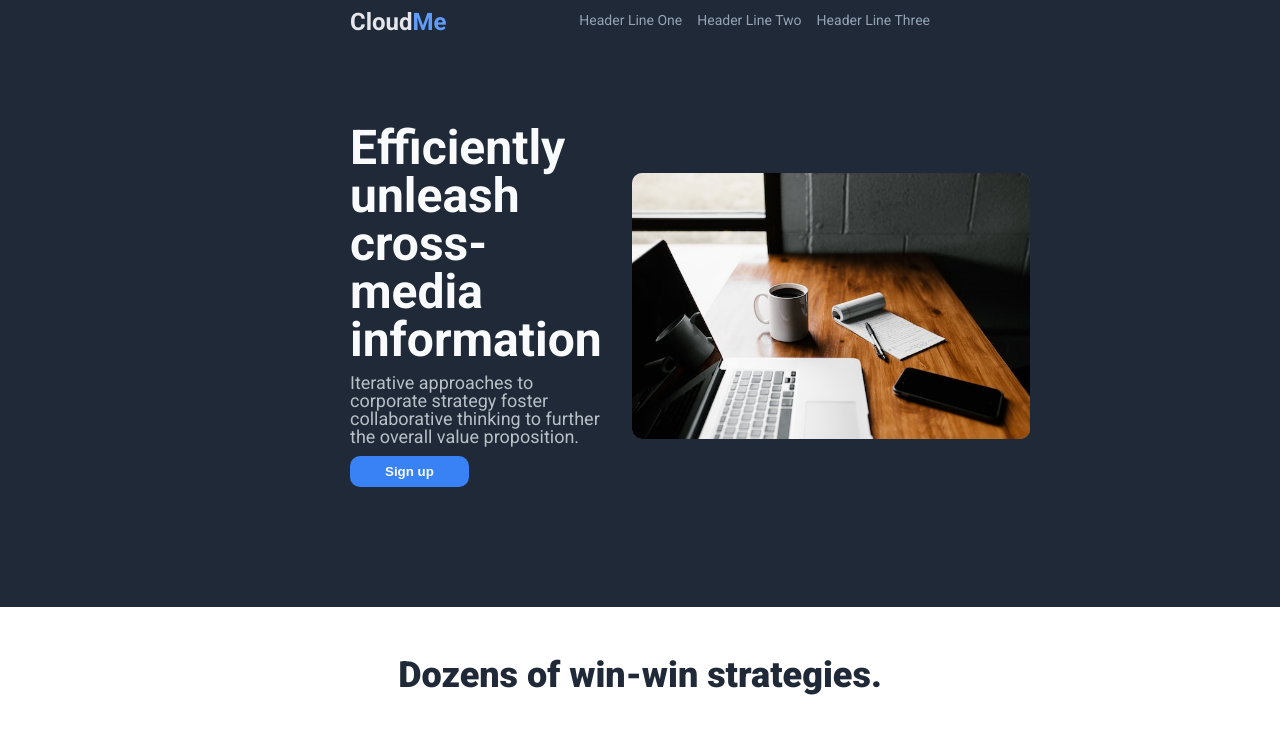
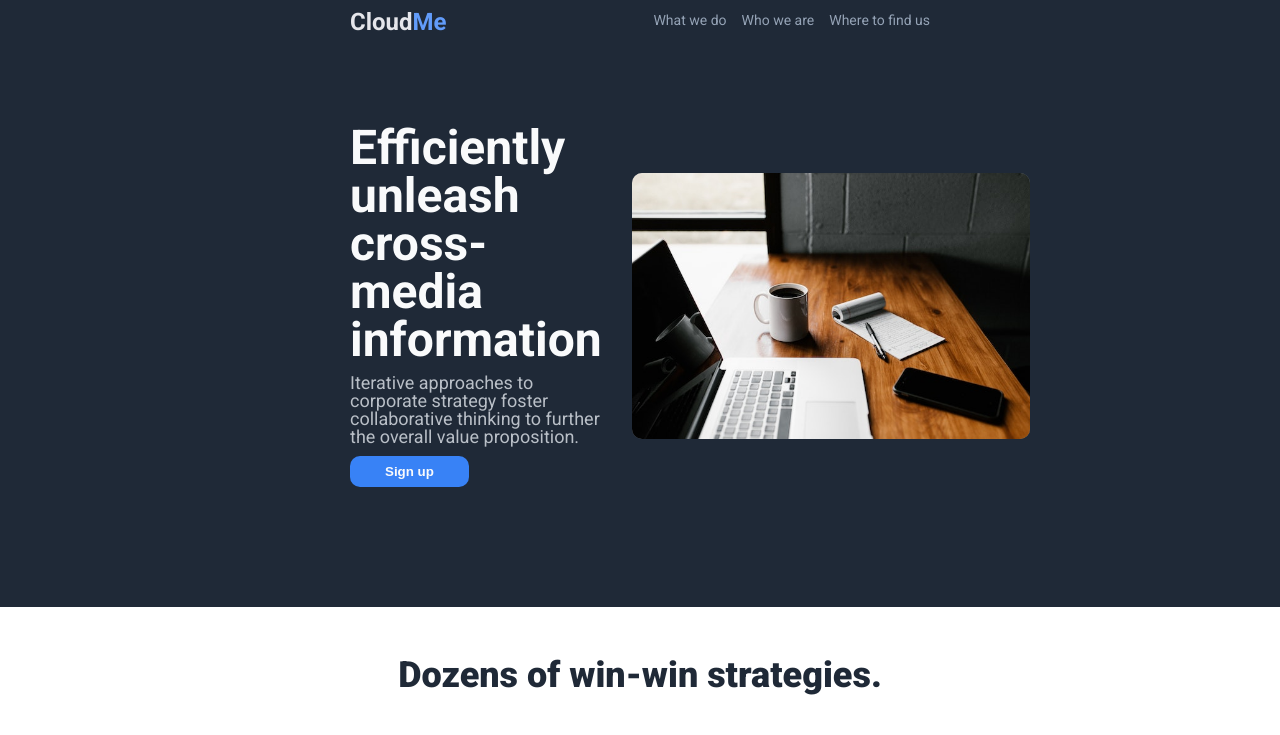
Before and after one commit to devluxor/cloudme-landing-page, a plain HTML site: page index.html in a window 1280 px wide. Shown: the top 735 px of the page. Drawn offline with Linux system fonts and the light colour scheme.

Commit message:
Change header links text

```diff
--- a/index.html
+++ b/index.html
@@ -15,9 +15,9 @@
     <div class="header-top">
       <h3 class="header-logo">Cloud<span>Me</span></h3>
       <ul>
-        <li><a href="#">Header Line One</a></li>
-        <li><a href="#">Header Line Two</a></li>
-        <li><a href="#">Header Line Three</a></li>
+        <li><a href="#">What we do</a></li>
+        <li><a href="#">Who we are</a></li>
+        <li><a href="#">Where to find us</a></li>
       </ul>
     </div>
 
```
